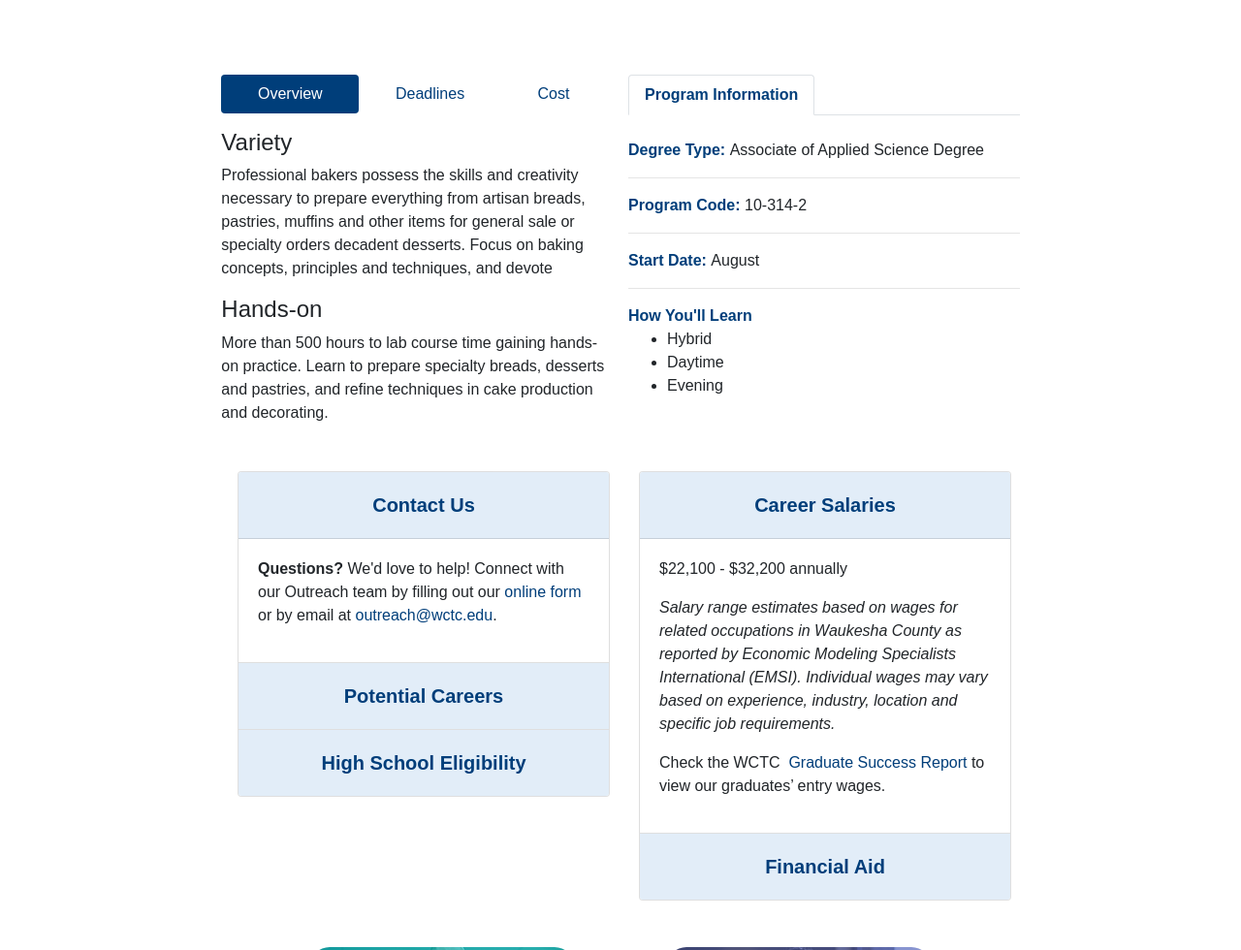
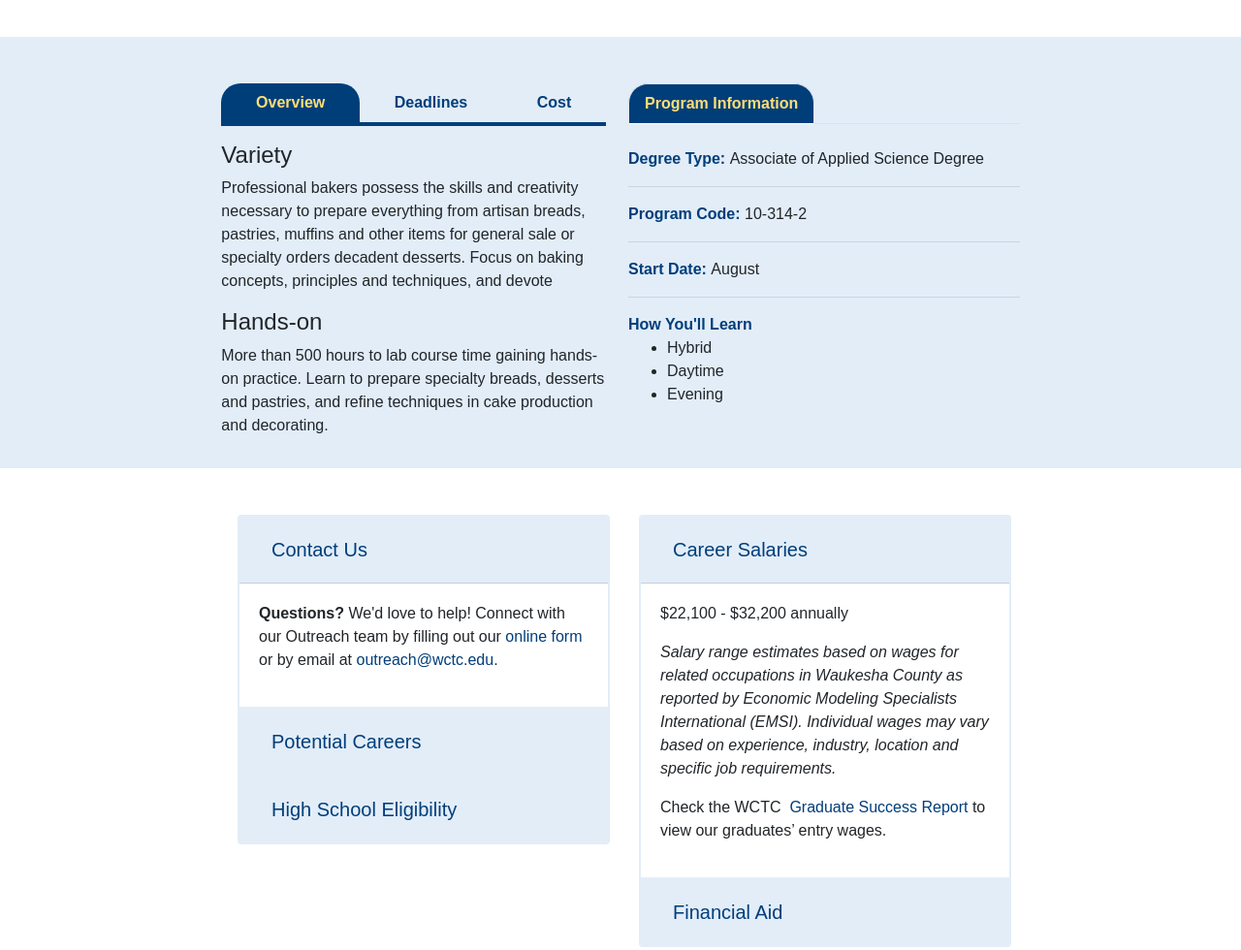
Before and after one commit to amg262/wctclandingpage, a website: page index.html in a window 1280 px wide. Shown: the part 1680-2660 px from the top of the page at 97% size. Drawn offline with nearby package versions, Linux system fonts and the light colour scheme.

Commit message:
final for today

```diff
--- a/assets/scss/app.scss
+++ b/assets/scss/app.scss
@@ -14,6 +14,9 @@ $border-color: #ebf2fa;
 $banner-border: #ebf2fa;
 $btn-font-weight: 600;
 $font-family-base: 'Karla', sans-serif;
+
+$nav-pills-link-active-color: #ffde74;
+
 //$card-height:
 $theme-colors: (
         "primary2" : $primary2,
@@ -33,9 +36,12 @@ $theme-colors: (
   color: $primary
 }
 
-.tab-head {
+
+.nav-link.active.tab-head {
   font-weight: 700;
-  color: $primary;
+  color: $tertiary2;
+  background-color: $primary;
+  border-radius: 20px 20px 0 0;
 }
 
 .tab-head.card-head {
@@ -50,3 +56,37 @@ $theme-colors: (
 .card-header {
   background-color: $secondary;
 }
+
+.btn {
+  border-radius: 10px;
+  color: $primary;
+}
+
+#pills-tabContent {
+  border-top: 4px $primary solid;
+
+}
+
+#pills-tab li a {
+  font-weight: 600;
+  border-radius: 20px 20px 0 0;
+}
+
+#pills-tab li a.active:hover {
+  color: $tertiary2;
+  border-radius: 20px 20px 0 0;
+}
+
+#pills-tab li a:hover {
+  color: $primary2;
+  border-radius: 20px 20px 0 0;
+
+}
+
+#alt-back {
+  background-color: $secondary;
+}
+
+.card {
+  border: 2px solid #e2edf8;
+}
--- a/index.html
+++ b/index.html
@@ -202,7 +202,8 @@
                         <p class="card-text">
                         <p>Bakers prepare items such as breads, pastries, muffins and other items for general...</p>
                         <a class="btn btn-tertiary2"
-                           href="https://www.wctc.edu/academics/programs-courses/programs/baking-and-pastry-management/index.php">Learn More</a>
+                           href="https://www.wctc.edu/academics/programs-courses/programs/baking-and-pastry-management/index.php">Learn
+                            More</a>
                     </div>
                 </div>
             </div>
@@ -214,7 +215,8 @@
                         <p class="card-text">
                         <p>Devote 1,000-plus lab hours to learn the latest culinary techniques and trends...</p>
                         <a class="btn btn-tertiary2"
-                           href="https://www.wctc.edu/academics/programs-courses/programs/baking-and-pastry-management/index.php">Learn More</a>
+                           href="https://www.wctc.edu/academics/programs-courses/programs/baking-and-pastry-management/index.php">Learn
+                            More</a>
                     </div>
                 </div>
             </div>
@@ -228,7 +230,8 @@
                             restaurant...
                         </p>
                         <a class="btn btn-tertiary2"
-                           href="https://www.wctc.edu/academics/programs-courses/programs/food-service-production/index.php">Learn More</a>
+                           href="https://www.wctc.edu/academics/programs-courses/programs/food-service-production/index.php">Learn
+                            More</a>
                     </div>
                 </div>
             </div>
@@ -238,7 +241,7 @@
         </div>
     </div>
 
-    <div class="row mt-5 pb-3 h-50">
+    <div class="row alt-back mb-5 pt-5 pb-3 h-50" id="alt-back">
         <div class="col"></div>
         <div class="col"></div>
         <div class="col-lg-4">
@@ -349,7 +352,7 @@
                     <div class="card-header" id="headingOne">
                         <h2 class="mb-0 tab-head">
                             <button aria-controls="collapseOne" aria-expanded="true"
-                                    class="btn btn-link btn-block text-center tab-head card-head"
+                                    class="btn btn-link btn-block text-left tab-head card-head"
                                     data-target="#collapseOne" data-toggle="collapse" type="button">
                                 Contact Us
                             </button>
@@ -371,7 +374,8 @@
                     <div class="card-header" id="headingTwo">
                         <h2 class="mb-0">
                             <button aria-controls="collapseTwo" aria-expanded="false"
-                                    class="btn btn-link btn-block text-center tab-head card-head" data-target="#collapseTwo" data-toggle="collapse"
+                                    class="btn btn-link btn-block  text-left tab-head card-head"
+                                    data-target="#collapseTwo" data-toggle="collapse"
                                     type="button">
                                 Potential Careers
                             </button>
@@ -393,7 +397,8 @@
                         <h2 class="mb-0">
                             <button aria-controls="collapseThree"
                                     aria-expanded="false"
-                                    class="btn btn-link btn-block  text-center tab-head card-head collapsed" data-target="#collapseThree" data-toggle="collapse"
+                                    class="btn btn-link btn-block  text-left tab-head card-head collapsed"
+                                    data-target="#collapseThree" data-toggle="collapse"
                                     type="button">
                                 High School Eligibility
                             </button>
@@ -417,7 +422,7 @@
                     <div class="card-header" id="headingOne2">
                         <h2 class="mb-0">
                             <button aria-controls="collapseOne" aria-expanded="true"
-                                    class="btn btn-link btn-block  text-center tab-head card-head"
+                                    class="btn btn-link btn-block  text-left tab-head card-head"
                                     data-target="#collapseOne2" data-toggle="collapse" type="button">
                                 Career Salaries
                             </button>
@@ -449,7 +454,8 @@
                         <h2 class="mb-0">
                             <button aria-controls="collapseTwo"
                                     aria-expanded="false"
-                                    class="btn btn-link btn-block  text-center tab-head card-head collapsed" data-target="#collapseTwo2" data-toggle="collapse"
+                                    class="btn btn-link btn-block  text-left tab-head card-head collapsed"
+                                    data-target="#collapseTwo2" data-toggle="collapse"
                                     type="button">
                                 Financial Aid
                             </button>
@@ -470,8 +476,9 @@
 
                             </ul>
 
-                            <p>Learn more about<span>&nbsp;</span><a href="https://wctc.edu/admissions-cost/tuition-aid/financial-aid.php"
-                                                                     title="financial aid">financial
+                            <p>Learn more about<span>&nbsp;</span><a
+                                    href="https://wctc.edu/admissions-cost/tuition-aid/financial-aid.php"
+                                    title="financial aid">financial
                                 aid</a>.
                             </p>
                         </div>
```
Also changed, not shown: assets/dist/css/bootstrap.min.css, assets/dist/css/client.css, 1 other file.
